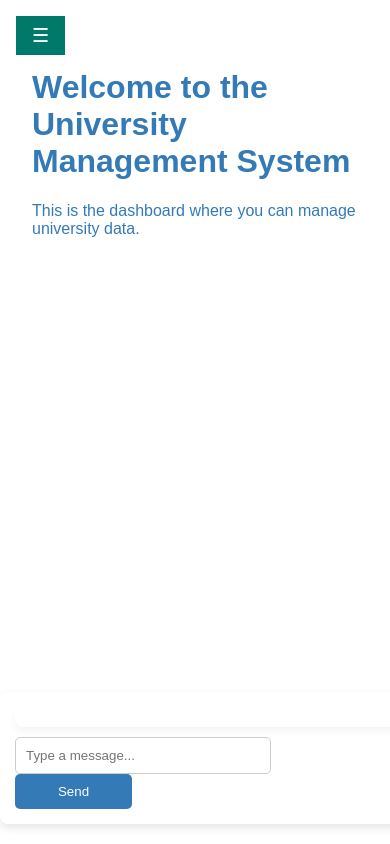
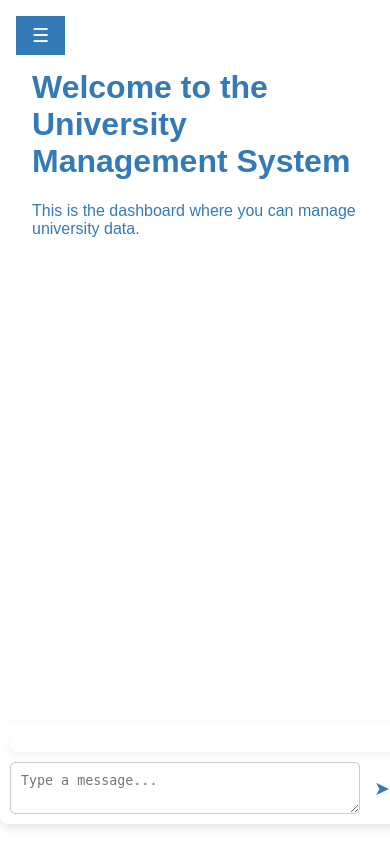
Before and after one commit to alfamike/University-Management-Project-Django, a Django app: page / in a window 390 px wide. Run offline with Django 5.2, Linux system fonts and the light colour scheme; the visitor is signed in with stand-in values (Sample User, id 1).

Commit message:
Added: - Correction of prompt input. Responsive and word-wrap

```diff
--- a/university_management/registration_app/templates/base.html
+++ b/university_management/registration_app/templates/base.html
@@ -121,7 +121,7 @@
                 position: fixed;
                 top: 1rem;
                 left: 1rem;
-                background-color: #00796b;
+                background-color: #337ab7;
                 color: white;
                 border: none;
                 padding: 0.5rem 1rem;
--- a/university_management/registration_app/templates/home.html
+++ b/university_management/registration_app/templates/home.html
@@ -1,3 +1,4 @@
+<!-- home.html -->
 {% extends 'base.html' %}
 
 {% block title %}Home{% endblock %}
@@ -8,16 +9,17 @@
 
 <!-- Chatbot UI -->
 <div class="chatbox">
-    <div class="chat-container" id="chat-container" aria-live="polite">
+    <div aria-live="polite" class="chat-container" id="chat-container">
         <!-- Chat messages will appear here -->
     </div>
-    <input id="user-input" placeholder="Type a message..." type="text"/>
-    <button id="send-btn">Send</button>
+    <div class="chat-input-container">
+        <textarea id="user-input" onkeypress="handleKeyPress(event)" placeholder="Type a message..." ></textarea>
+        <span class="send-icon" onclick="sendMessage()">&#x27A4;</span>
+    </div>
 </div>
 
 <script>
     // Get DOM elements
-    const sendButton = document.getElementById('send-btn');
     const userInput = document.getElementById('user-input');
     const chatContainer = document.getElementById('chat-container');
 
@@ -55,24 +57,19 @@
             chatContainer.innerHTML += `<div class="bot-message">Sorry, there was an issue processing your message. Please try again later.</div>`;
             scrollToBottom();
         });
-
     }
 
-    // Attach event listener to send button
-    sendButton.addEventListener('click', sendMessage);
-
-    // Optionally, allow pressing "Enter" to send the message
-    userInput.addEventListener('keypress', function(event) {
+    // Handle Enter key press to send message
+    function handleKeyPress(event) {
         if (event.key === 'Enter') {
             sendMessage();
         }
-    });
+    }
 
     // Scroll to the bottom of the chat container
     function scrollToBottom() {
         chatContainer.scrollTop = chatContainer.scrollHeight;
     }
-
 </script>
 
 <style>
@@ -81,8 +78,8 @@ function scrollToBottom() {
         position: fixed;
         bottom: 20px;
         left: 250px;
-        width: calc(80% - 250px); /* Adjust width based on sidebar */
-        max-width: calc(100% - 250px); /* Max width */
+        width: calc(80% - 250px);
+        max-width: calc(100% - 250px);
         padding: 20px;
         border-radius: 8px;
         background-color: #ffffff;
@@ -113,40 +110,44 @@ function scrollToBottom() {
     .user-message {
         background-color: #d1e7ff;
         align-self: flex-start;
+        word-wrap: break-word;
+        word-break: break-word;
     }
 
     .bot-message {
         background-color: #e1f7d5;
         align-self: flex-end;
+        word-wrap: break-word;
+        word-break: break-word;
     }
 
-    /* Chat input and send button styles */
     .chat-input-container {
         display: flex;
         align-items: center;
         width: 100%;
-        margin-top: 10px;
+        position: relative;
     }
 
     #user-input {
+        width: 100%;
+        box-sizing: border-box;
         padding: 10px;
         border-radius: 5px;
         border: 1px solid #ccc;
-        margin-right: 10px;
     }
 
-    #send-btn {
-        padding: 10px;
+    .send-icon {
+        position: absolute;
+        right: 10px;
+        cursor: pointer;
+        font-size: 1.2rem;
+        color: #337ab7;
+        background: none;
         border: none;
-        background-color: #337ab7;
-        color: white;
-        border-radius: 5px;
-        cursor: pointer;
-        white-space: nowrap;
     }
 
-    #send-btn:hover {
-        background-color: #0056b3;
+    .send-icon:hover {
+        color: #0056b3;
     }
 
     @keyframes fadeIn {
@@ -154,26 +155,17 @@ function scrollToBottom() {
         100% { opacity: 1; }
     }
 
-    /* Ensuring page content has space for the chatbox */
-    .main-content {
-        padding-bottom: 100px; /* Add space at the bottom for chatbox */
-    }
-
     /* Mobile view adjustments */
     @media (max-width: 768px) {
         .chatbox {
-            left: 0;  /* Adjust for smaller screens */
-            width: 100%; /* Full width on mobile */
+            left: 0;
+            width: 100%;
             max-width: 100%;
-            padding: 15px;
+            padding: 10px;
         }
 
         #user-input {
-            width: 60%; /* Input width for mobile */
-        }
-
-        #send-btn {
-            width: 30%; /* Adjust button width for mobile */
+            width: calc(100% - 40px);
         }
     }
 </style>
```
Lines whose indentation alone changed are shown as unchanged.
